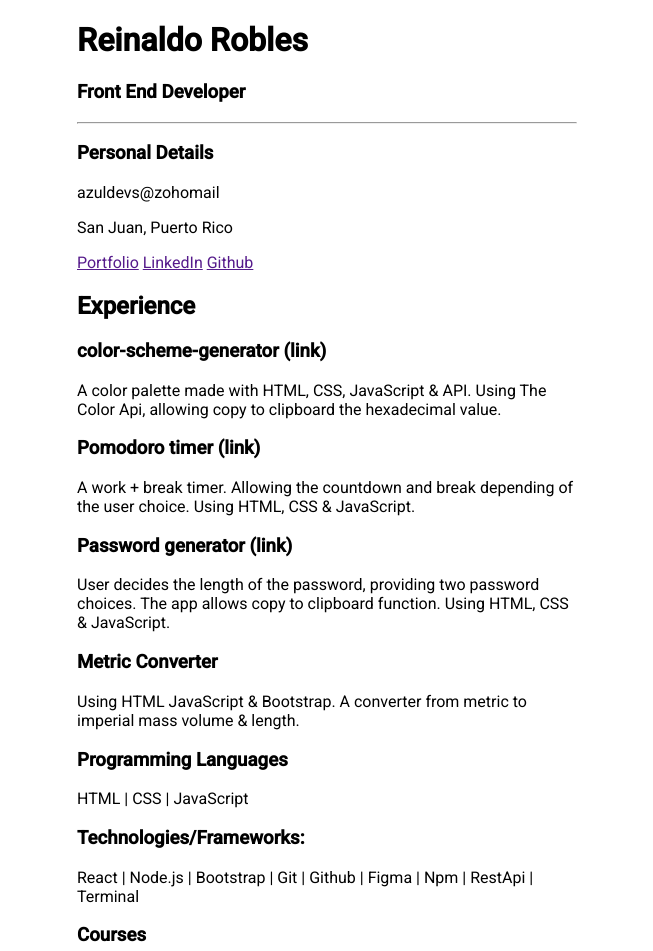
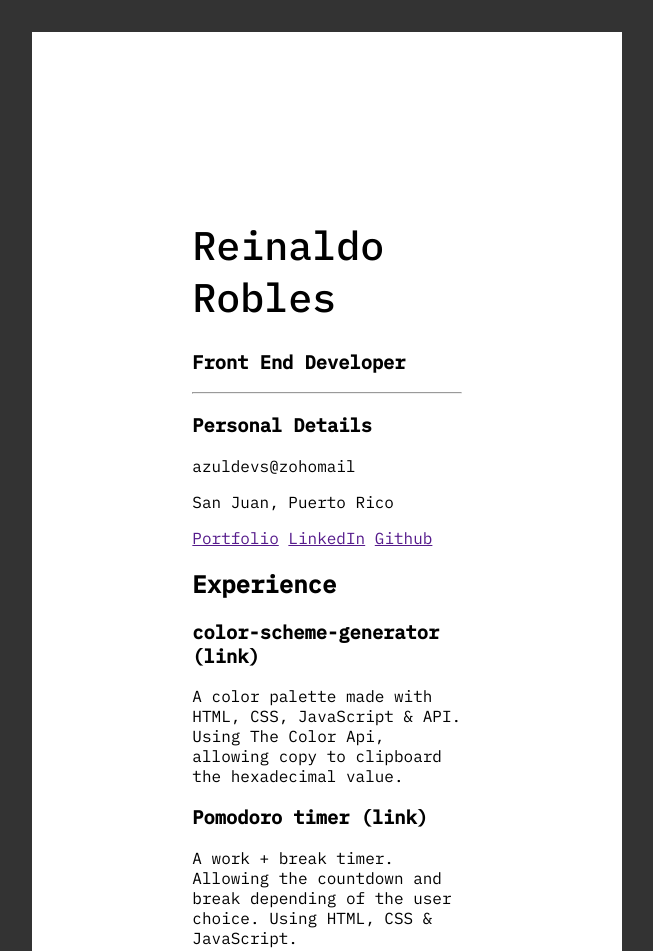
Before and after one commit to Robodlan/Online_resume, a plain HTML site: page index.html in a window 1280 px wide. Shown: the top 951 px of the page, without its empty margins (313-966 px from the left). Drawn offline with Linux system fonts and the light colour scheme.

Commit message:
Margin | padding | font

```diff
--- a/index.html
+++ b/index.html
@@ -7,10 +7,14 @@
     <link rel="preconnect" href="https://fonts.gstatic.com" crossorigin>
     <link href="https://fonts.googleapis.com/css2?family=Roboto:wght@300;400;500&display=swap"
      rel="stylesheet">
+    <link rel="preconnect" href="https://fonts.googleapis.com">
+    <link rel="preconnect" href="https://fonts.gstatic.com" crossorigin>
+    <link href="https://fonts.googleapis.com/css2?family=IBM+Plex+Mono:wght@100;300;400;500&display=swap" rel="stylesheet">
     <link rel="stylesheet" href="style.css">
     <title>Resume</title>
 </head>
 <body>
+  <div class="container">
     <header class="header">
       <h1 class="title" >Reinaldo Robles</h1>
       <h3 class="subtitle">Front End Developer</h3>
@@ -61,5 +65,7 @@
       <h3>Languages</h3>
       <p>Spanish & English</p>
   </section>
+  </div>
+
   </body>
 </html>
--- a/style.css
+++ b/style.css
@@ -1,4 +1,5 @@
 :root {
+  --light-wg: 100;
   --sm-wg: 300;
   --md-wg: 400;
   --lg-wg: 500;
@@ -7,10 +8,33 @@
   --f-size-lg: 2.5rem;
 }
 body {
-  font-family: 'Roboto', sans-serif;
-  max-width: 500px;
+  font-family: 'IBM Plex Mono', monospace;
+  /* font-family: 'Roboto', sans-serif; */
   margin: 0;
+  display: flex;
+  justify-content: center;
+  /* flex-direction: column; */
+  align-items: center;
+  max-width: 600px;
+  width: 100%;
+  margin: 0 auto;
   padding: 0;
   box-sizing: border-box;
-  margin: 0 auto;
+  background-color: #333;
 }
+/* Typography */
+h1{
+  font-weight: var(--lg-wg);
+  font-size: var(--f-size-lg);
+}
+
+.container {
+  /* margin: 0 auto; */
+
+  background-color: white;
+  padding: 10em;
+  margin: 2em;
+  width: 90%;
+  /* max-width: 500px; */
+  /* height: 100vh; */
+}
```
Lines whose indentation alone changed are shown as unchanged.
